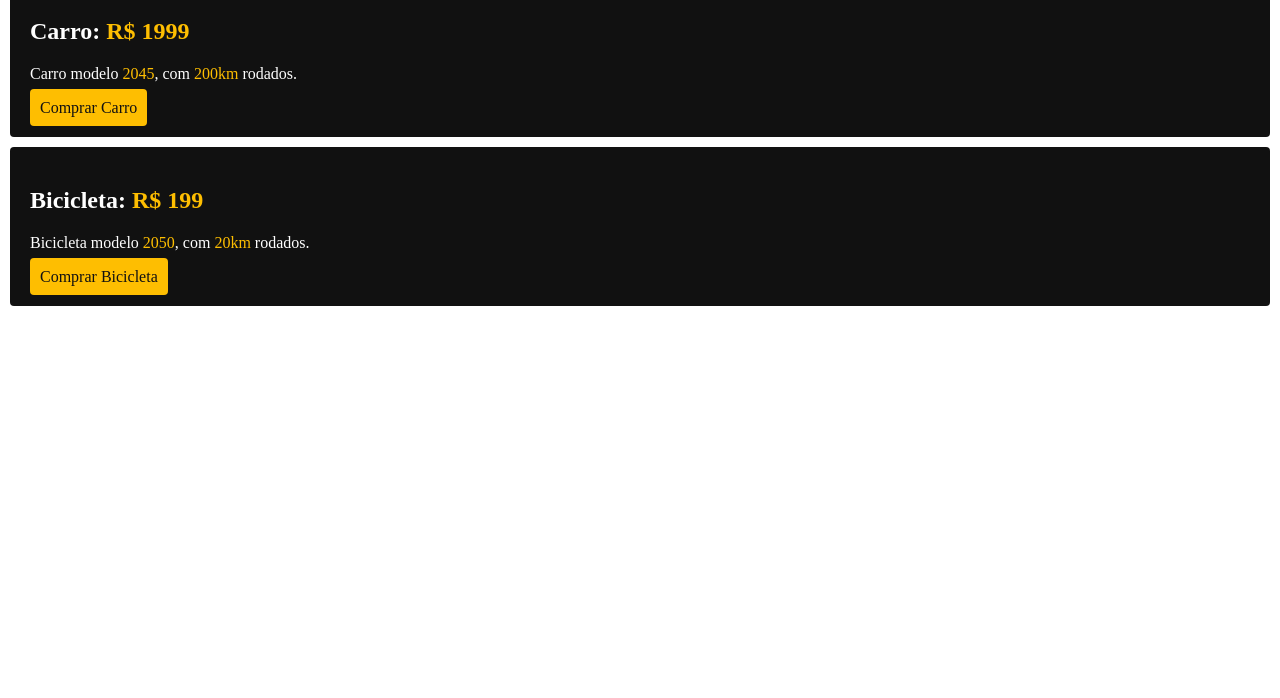
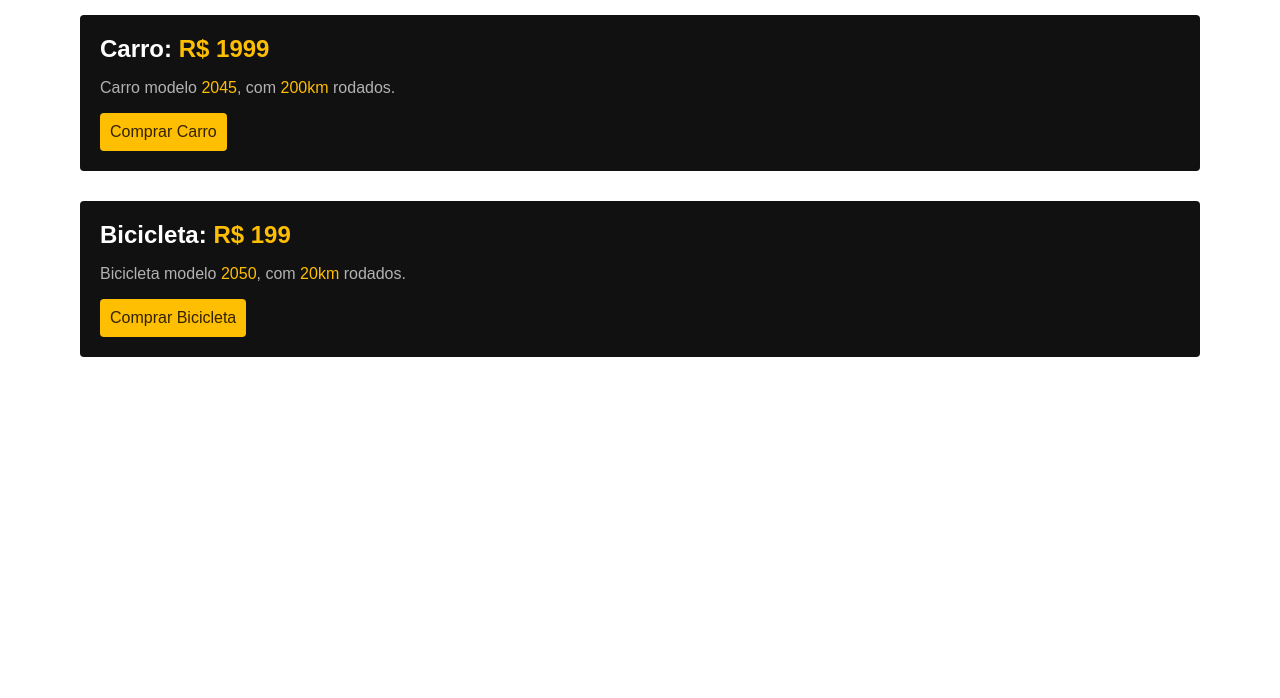
Before and after one commit to Thaiza12/Estudos.HTML.origamid, a plain HTML site: page Display Exercício/index.html in a window 1280 px wide. Shown: the part 102-800 px from the top of the page. Drawn offline with Linux system fonts and the light colour scheme.

Commit message:
Add files via upload

```diff
--- a/Display Exercício/style.css
+++ b/Display Exercício/style.css
@@ -1,24 +1,31 @@
 body{
-    margin: 0px;
+    margin: 50px;
+    font-family: Arial, Helvetica, sans-serif;
 }
 
 h1{
     text-align: center;
-    border-radius: 4px;
 }
 .item{
     background: #111;
     color: #FFF;
+    padding: 20px;
+    margin: 30px;
     border-radius: 4px;
-    padding: 20px;
-    margin: 10px;
+}
+h2{
+    margin: 0px;
 }
 spam{
     color:#febe01
 }
+p{
+    color: #b2b2b2;
+}
 a{
+    display: inline-block;
     background: #febe01;
-    color:#111;
+    color: #332200;
     text-decoration: none;
     padding: 10px ;
     border-radius: 4px;
```
